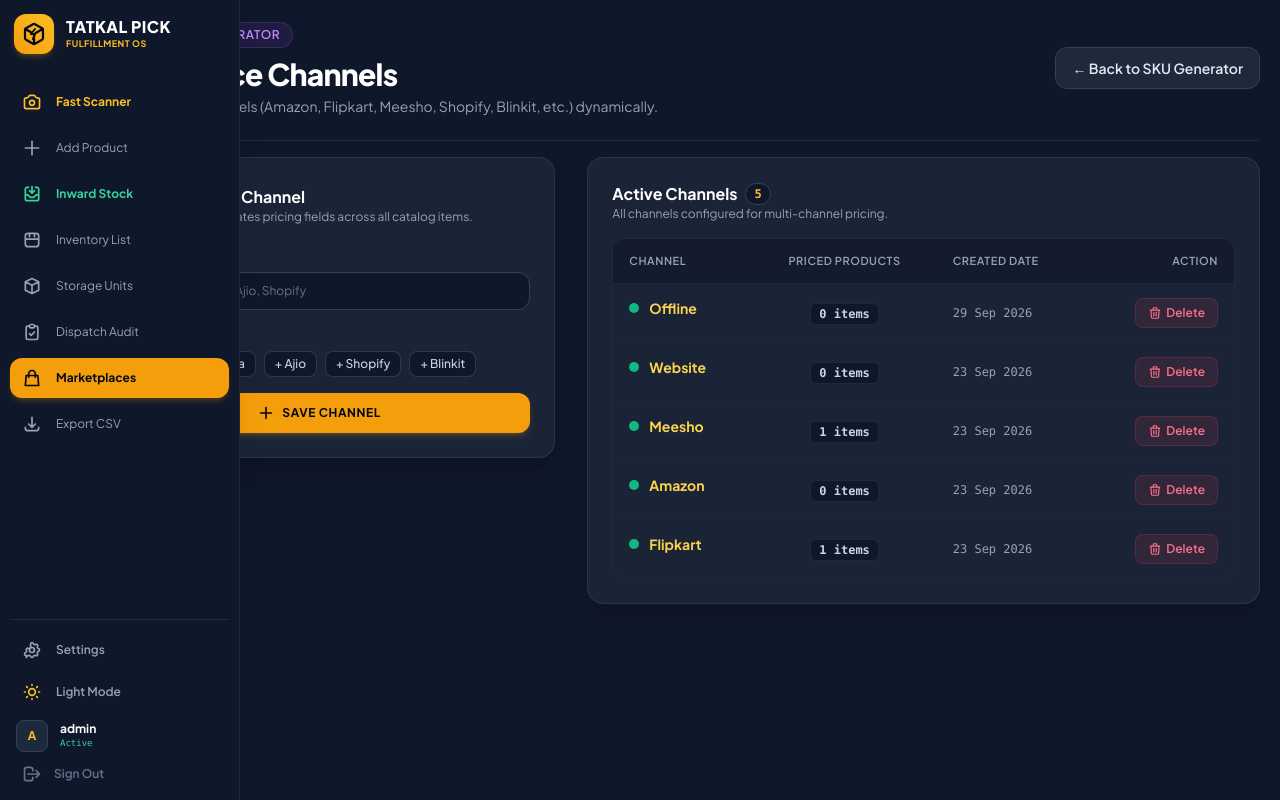
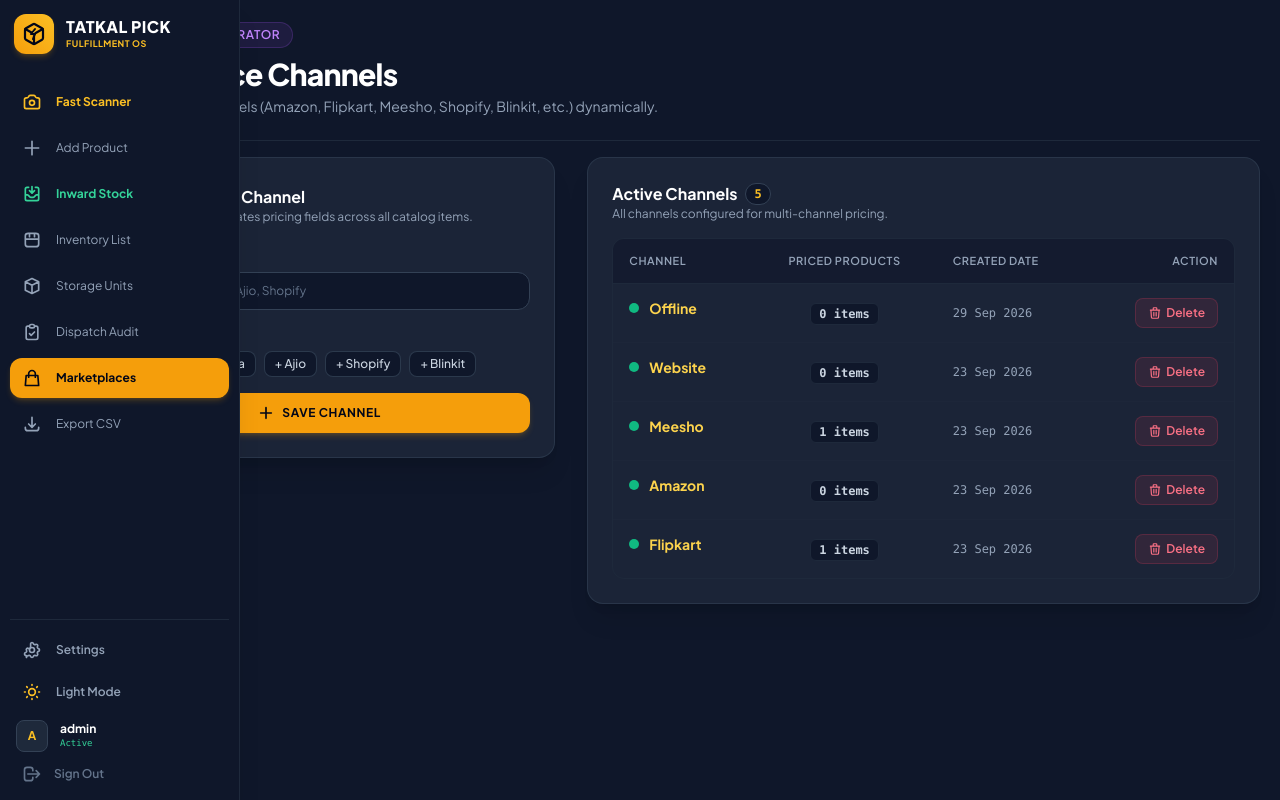
Before and after one commit to mohsinalisheliya/sku_manager, a Django app: page /platforms/ in a window 1280 px wide. Run offline with Django 5.2, Linux system fonts and the light colour scheme; a user stored in the database is signed in; data comes from the database, SQL or seed files in the repository; some libraries are stand-ins or nearby versions.

Commit message:
auto-save: progress update (05-Oct-2026 03:47:13 PM)

```diff
--- a/templates/sku_manager/platforms.html
+++ b/templates/sku_manager/platforms.html
@@ -13,9 +13,7 @@
     <h1 class="text-3xl font-extrabold tracking-tight text-slate-900 dark:text-white">Marketplace Channels</h1>
     <p class="text-slate-500 dark:text-slate-400 text-sm mt-1">Configure selling channels (Amazon, Flipkart, Meesho, Shopify, Blinkit, etc.) dynamically.</p>
   </div>
-  <a href="{% url 'sku_generate' %}" class="flex items-center gap-2 bg-slate-100 hover:bg-slate-200 dark:bg-slate-800 dark:hover:bg-slate-700 text-slate-700 dark:text-slate-200 border border-slate-300 dark:border-slate-700 px-4 py-2.5 rounded-xl text-sm font-semibold transition shadow-xs w-fit">
-    ← Back to SKU Generator
-  </a>
+
 </header>
 
 <div class="grid grid-cols-1 lg:grid-cols-12 gap-8 items-start">
```
